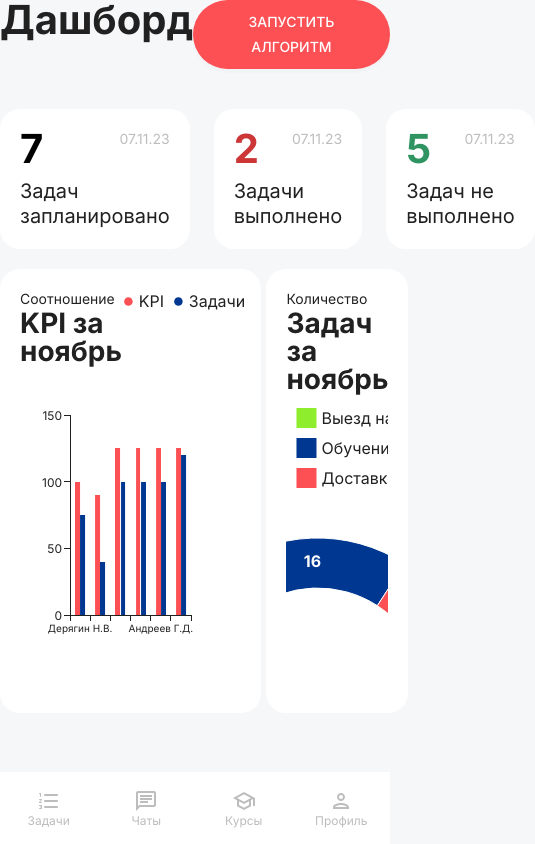
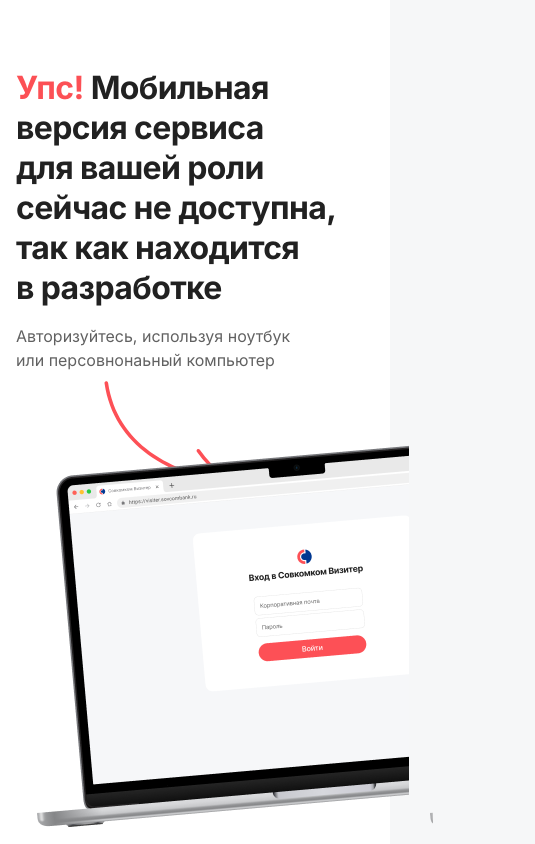
Before and after one commit to Myznikovv/LST_PROMENADE, a React (Vite) app in the folder vite-project/: page /manager/dashboard in a window 390 px wide. Shown: the whole page, 535 px wide, since content can reach past the window. Built offline with nearby package versions, Linux system fonts and the light colour scheme.

Commit message:
create mobile dummy

```diff
--- a/vite-project/src/pages/Dummies/MobileDummy.tsx
+++ b/vite-project/src/pages/Dummies/MobileDummy.tsx
@@ -1,5 +1,49 @@
+import Box from "@mui/material/Box";
+import { theme } from "../../app/providers/ThemeProvider/theme";
+import Typography from "@mui/material/Typography";
+import { typographyMobile } from "../../shared/config/typography";
+import ArrowIcon from "../../shared/components/Icons/ArrowIcon";
+import Mocup from "../../shared/assets/MacbookMocap.png";
+
 const MobileDummy = () => {
-  return <div>MobileDummy</div>;
+  return (
+    <>
+      <Box
+        sx={{
+          background: theme.palette.background.paper,
+          height: "100vh",
+          width: "100%",
+          padding: "4.28rem 1rem 0 1rem",
+        }}
+      >
+        <Typography sx={{ ...typographyMobile.h1 }}>
+          <span style={{ color: theme.palette.primary.main }}>Упс! </span>
+          Мобильная версия сервиса для вашей роли сейчас не доступна,
+          так как находится в разработке
+        </Typography>
+        <Typography
+          color={theme.palette.text.secondary}
+          fontWeight={400}
+          fontSize={"1rem"}
+          marginTop="1rem"
+        >
+          Авторизуйтесь, используя ноутбук или персовнонаьный компьютер
+        </Typography>
+        <ArrowIcon
+          sx={{ marginLeft: "18rem", transform: `rotate('45deg') ` }}
+        />
+        <Box
+          sx={{
+            background: `url(${Mocup})`,
+            width: "26.0625rem",
+            height: "25.875rem",
+            bottom: 0,
+          }}
+          position={"absolute"}
+        />
+      </Box>
+    </>
+  );
 };
 
 export default MobileDummy;
--- a/vite-project/src/pages/RootLayout/MobileRootLayout.tsx
+++ b/vite-project/src/pages/RootLayout/MobileRootLayout.tsx
@@ -3,14 +3,24 @@
 import { Outlet } from "react-router-dom";
 
 import BottomBar from "./components/BottomBar";
+import MobileDummy from "../Dummies/MobileDummy";
+
+const permissionRole = "manager" as string; //это временная заглушка по пермиссии для пользователя
+
 
 export default function MobileRootLayout() {
   return (
     <>
-      <Suspense fallback={<CircularProgress />}>
-        <Outlet />
-      </Suspense>
-      <BottomBar />
+      {permissionRole === "visitor" ? (
+        <>
+          <Suspense fallback={<CircularProgress />}>
+            <Outlet />
+          </Suspense>
+          <BottomBar />
+        </>
+      ) : (
+        <MobileDummy />
+      )}
     </>
   );
 }
```
Also changed, not shown: vite-project/src/shared/assets/MacbookMocap.png (added).
